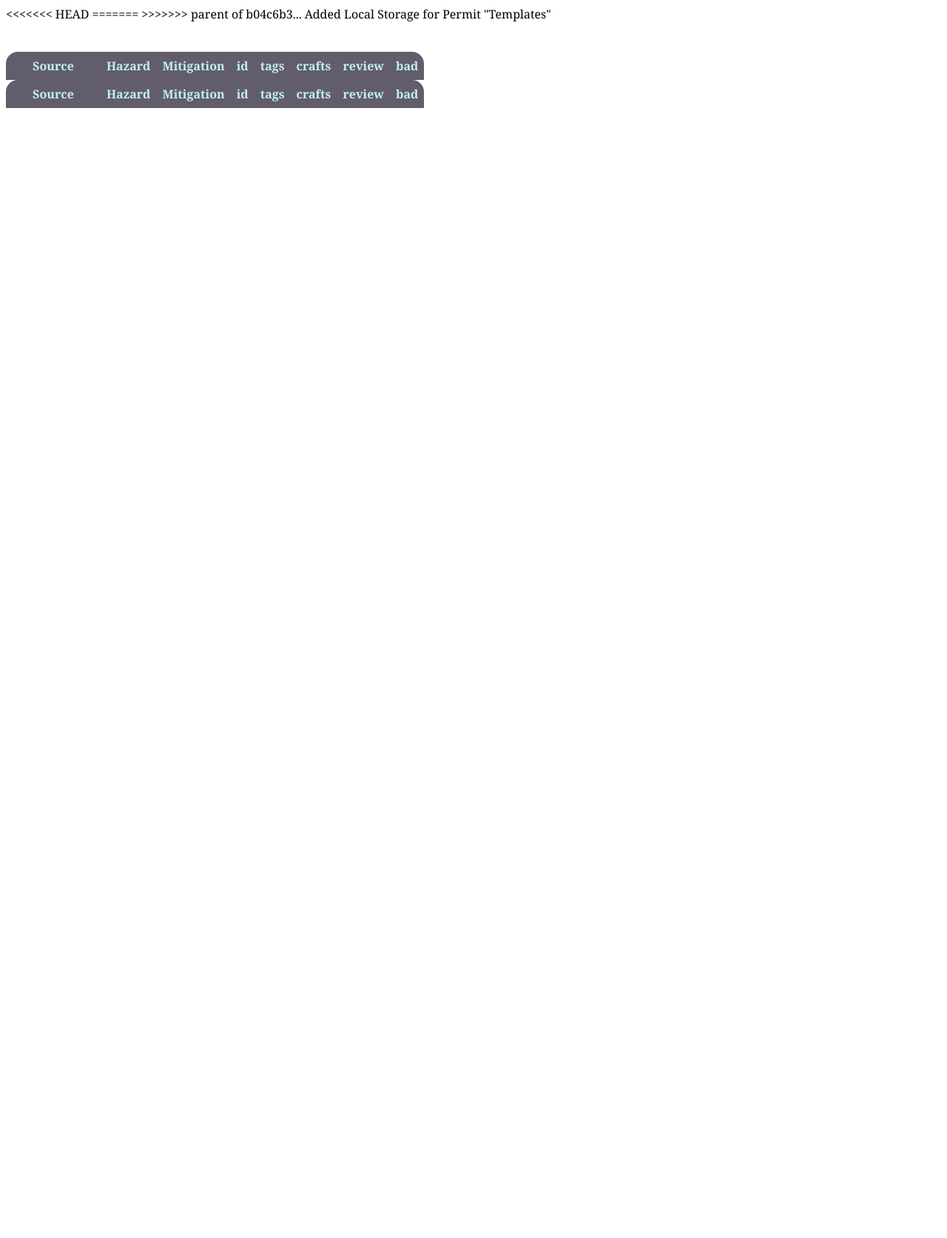
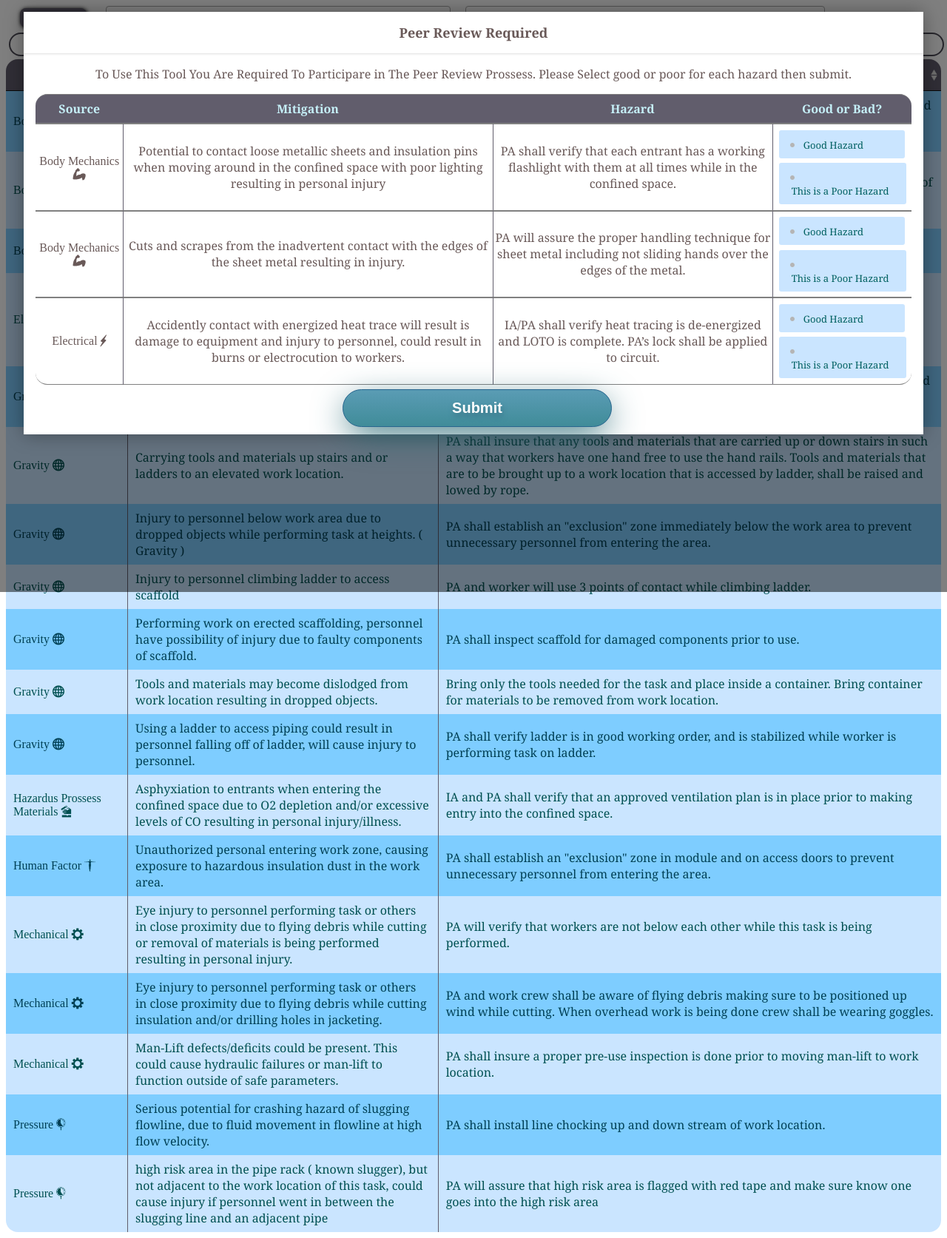
Before and after one commit to freddyyeddy/ecow.ninja, a PHP site: page / in a window 1280 px wide. Shown: the whole page at 74% size. Before the commit the page ends 146 px from the top, so only its background shows below. Run offline with PHP 8.4, Linux system fonts and the light colour scheme; data comes from the database, SQL or seed files in the repository; lists and menus that the app fills with data are empty; some libraries are stand-ins or nearby versions.

Commit message:
Fixing Messed Up Index
Fixing Messed Up Index Next Should be CSS

```diff
--- a/index.php
+++ b/index.php
@@ -1,22 +1,62 @@
 <?php
 require("inc/var.php");
 ?>
+<!DOCTYPE html>
 <head>
 	<title>Ninja!!</title>
-
-<!-- <link rel="stylesheet" type="text/css" href="main.css"> -->
-
+<!-- test   <link rel="stylesheet" type="text/css" href="main.css"> -->
 	<script src="http://code.jquery.com/jquery-1.11.1.min.js"></script>
-	<link href="https://cdnjs.cloudflare.com/ajax/libs/select2/4.0.6-rc.0/css/select2.min.css" rel="stylesheet" />
-	<link type="text/css" rel="stylesheet" href="inc/main.css">
+	<link rel="stylesheet" href="inc/main.css">
 	<script src="//cdn.datatables.net/1.10.16/js/jquery.dataTables.min.js"></script>
 	<script src="inc/js/dataplg.js"></script>
 	<script src="inc/js/tagify.js"></script>
 <script src="inc/js/select2.js"></script>
 	<script src="inc/js/notify.js"></script>
 	  	<script src="inc/js/radio.js"></script>
-</head>
+
 <script>
+
+function sidebar(){
+$(".sidebar").toggleClass("open transition");
+}
+function remove(i) {
+	localStorage.removeItem(i);
+	document.getElementById(i).outerHTML = "";
+}
+function add(l,d){
+
+	if (!$("#add")[0].checkValidity()) {
+	// If the form is invalid, submit it. The form won't actually submit;
+	// this will just cause the browser to display the native HTML5 error messages.
+	$("#add").find("#submit-hidden").click();
+}else{
+	var array = new Uint32Array(1);
+	var lnkds = [l,d];
+window.crypto.getRandomValues(array);
+document.getElementById("add").reset();
+console.log(array);
+// console.log(JSON.stringify(lnkds));
+	localStorage.setItem(array[0],JSON.stringify(lnkds));
+
+	var re1='.*?';	// Non-greedy match on filler
+	      var re2='(#{1}(?:[A-F0-9]){6})(?![0-9A-F])';	// HTML Color 1
+
+	      var p = new RegExp(re1+re2,["i"]);
+	      var m = p.exec(l);
+	      if (m != null)
+	      {
+	          var permit=m[1];
+					}
+	$('#Examples ul').prepend(
+		$('<li>').attr("id", array).append(
+				$('<a>').attr('href',l).append(
+						$('<span>').attr('class', 'tab').append(permit)),
+				$('<span>').append(d).append($('<button>').attr({'id':'rmv' ,'name':'remove','value':array, 'onclick': "remove('"+array+"');"}).append("Remove"))
+					)
+	)
+}
+}
+
 
 // 	function for remaing characters in textarea
 	function remaing_char(box,out,max){
@@ -136,12 +176,42 @@ require("inc/var.php");
 
   $(document).ready(function() {
 
-					// 		Variables
+// 		Functions
+
+// add("https://ecowalaska.bpweb.bp.com/permitvision/editor/#/certificate/BP05-K-GPB-GC2#298773?selectedTab=actions&wizardStep=","New Test Permit #");
+
+// Retrieve
+for (var i = 0; i < localStorage.length; i++){
+	Promise.resolve(JSON.parse('{"key":"value"}')).then(json => {
+	    console.log(json);
+	}).catch(err => {
+	    console.log(err);
+	});
 
 
-// 		Functions
+var lnkds = JSON.parse(localStorage.getItem(localStorage.key(i))|| null);
 
+var re1='.*?';	// Non-greedy match on filler
+      var re2='(#{1}(?:[A-F0-9]){6})(?![0-9A-F])';	// HTML Color 1
 
+      var p = new RegExp(re1+re2,["i"]);
+      var m = p.exec(lnkds[0]);
+      if (m != null)
+      {
+          var permit=m[1];
+				}
+
+$('#Examples ul').prepend(
+	$('<li>').attr("id",localStorage.key(i)).append(
+			$('<a>').attr('href',lnkds[0]).append(
+					$('<span>').attr('class', 'tab').append(permit)),
+			$('<span>').append(lnkds[1]).append($('<button>').attr({'id':'rmv' ,'name':'remove','value':localStorage.key(i), 'onclick': "remove('"+localStorage.key(i)+"');"}).append("Remove"))
+
+)
+
+)
+
+};
 
 // 		Copy Text To Clipboard
 		function copyTextToClipboard(text) {
@@ -291,32 +361,10 @@ var separr = value.split(', ');
 // 		Making Filters and Searches For Table
 
 		yadcf.init(oTable, [
-        {
-            column_number : 0,
-    				filter_container_id: 'Source',
-            filter_default_label: "Energy Source",
-					select_type: "select2",
-					filter_type: "select",
-					filter_reset_button_text: false,
-					select_type_options: {
-						minimumResultsForSearch: -1,
-						placeholder: "Energy Sources",
-						allowClear: true,
-						dropdownAutoWidth: false,
-						width: 'resolve',
-
-<<<<<<< HEAD
 
 // 			{column_number : 1},
 // 			{column_number : 2},
 // 			{column_number : 3},
-=======
-					}
-				},
-// 			{column_number : 1},
-// 			{column_number : 2},
-// 			{column_number : 3},
->>>>>>> parent of b04c6b3... Added Local Storage for Permit "Templates"
 			{
             column_number : 4,
     				filter_container_id: 'Tags',
@@ -430,19 +478,35 @@ Poop;
 
 });
 
+
 </script>
-<<<<<<< HEAD
-
 </head>
-=======
->>>>>>> parent of b04c6b3... Added Local Storage for Permit "Templates"
 <body>
 	  <svg display="none" version="1.1" xmlns="http://www.w3.org/2000/svg" xmlns:xlink="http://www.w3.org/1999/xlink" width="768" height="800" viewBox="0 0 768 800"><defs><g id="icon-close"><path class="path1" d="M31.708 25.708c-0-0-0-0-0-0l-9.708-9.708 9.708-9.708c0-0 0-0 0-0 0.105-0.105 0.18-0.227 0.229-0.357 0.133-0.356 0.057-0.771-0.229-1.057l-4.586-4.586c-0.286-0.286-0.702-0.361-1.057-0.229-0.13 0.048-0.252 0.124-0.357 0.228 0 0-0 0-0 0l-9.708 9.708-9.708-9.708c-0-0-0-0-0-0-0.105-0.104-0.227-0.18-0.357-0.228-0.356-0.133-0.771-0.057-1.057 0.229l-4.586 4.586c-0.286 0.286-0.361 0.702-0.229 1.057 0.049 0.13 0.124 0.252 0.229 0.357 0 0 0 0 0 0l9.708 9.708-9.708 9.708c-0 0-0 0-0 0-0.104 0.105-0.18 0.227-0.229 0.357-0.133 0.355-0.057 0.771 0.229 1.057l4.586 4.586c0.286 0.286 0.702 0.361 1.057 0.229 0.13-0.049 0.252-0.124 0.357-0.229 0-0 0-0 0-0l9.708-9.708 9.708 9.708c0 0 0 0 0 0 0.105 0.105 0.227 0.18 0.357 0.229 0.356 0.133 0.771 0.057 1.057-0.229l4.586-4.586c0.286-0.286 0.362-0.702 0.229-1.057-0.049-0.13-0.124-0.252-0.229-0.357z"></path></g></defs></svg>
 
 
+
 	<div class="wrapper">
-	<div class="grid">
-	<div class="col-1-3" style="font-family: icons-hazards;" id="Source"></div>
+	<div class="grid" style="margin-left: 1em;">
+	<div class="col-1-4">
+		<button class="show" onclick="sidebar()">Examples</button>
+		<nav class="sidebar transition">
+				<span id=Examples>
+					<ul>
+					<li>
+						<form id="add">
+
+						<input required pattern="https://ecowalaska\.bpweb\.bp\.com\/permitvision/(.+)" type="url" id="nwlink" name="nwlink" placeholder="Paste eCOW Link">
+						<input required type="text" id="nwdesc" placeholder="Description Goes Here">
+						<button type='button' onclick="add(document.getElementById('nwlink').value,document.getElementById('nwdesc').value)">Add</button>
+	  <input id="submit-hidden" type="submit" style="display: none" />
+						</form>
+					</li>
+					</ul>
+				</span>
+			</nav>
+		</div>
+
 	<div class="col-1-3" id="Craft"></div>
 	<div class="col-1-3" id="Tags"></div>
 	</div>
@@ -574,7 +638,7 @@ Modalpoo;
 								<div><textarea required rows="7" name="hazard" style="width:100%" placeholder="What Is The Hazard and How Can It Hurt You (other than your feelings)" id="haztxt" maxlength="500"></textarea><div id="haztxt_feedback"></div></div>
 								<div><textarea required rows="7" name="mitigation" style="width:100%" placeholder="Who Will Be Accountable For Mitigations and how Will they Act on them" id="mittxt"  cols="30" maxlength="395"></textarea><div id="mittxt_feedback"></div></div>
 								<div><input required name='tags' placeholder='Write tags eg: ladder, gas, excavation ect.'></div>
-								<div><input required name='crafts' placeholder='What Crafts Are This Aplicable to?' ></td></dib>
+								<div><input required name='crafts' placeholder='What Crafts Are This Aplicable to?' ></div>
 
 
 					</form>
```
